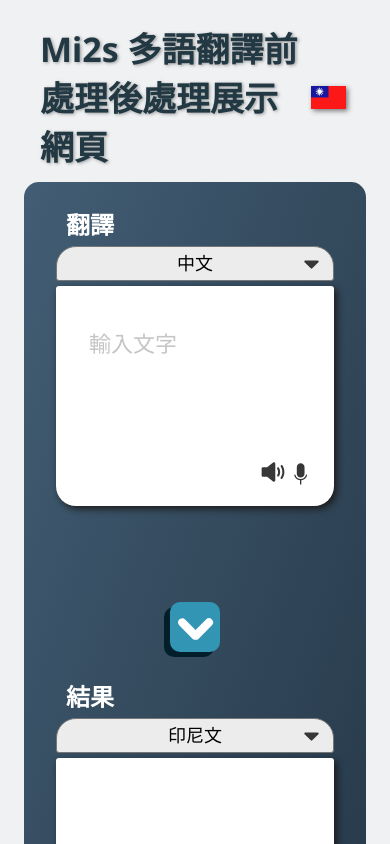
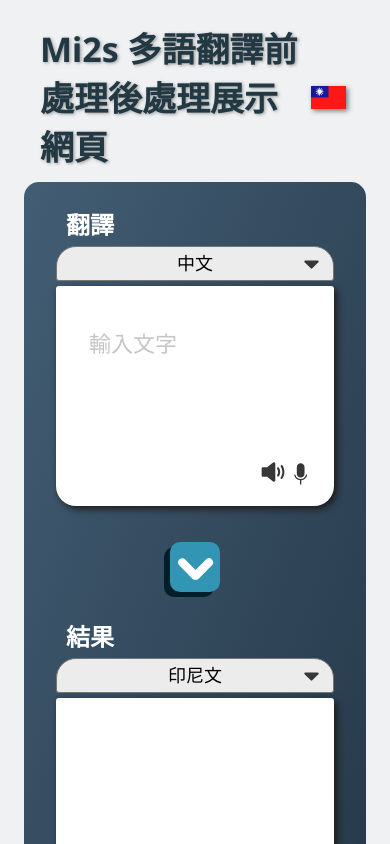
Before and after one commit to grtj1417/Translation_Website, a React (Vite) app: page / in a window 390 px wide. Shown: the top 844 px of the page. Built offline with nearby package versions, Linux system fonts and the light colour scheme.

Commit message:
[Modify]translate btn RWD

```diff
--- a/src/sass/style.scss
+++ b/src/sass/style.scss
@@ -620,6 +620,15 @@ select {
         display: none;
     }
 
+    .translation-btns {
+        grid-template-rows: 1fr !important;
+    }
+
+    .arrow {
+        grid-row: 1/2 !important;
+        margin-top: 20px;
+    }
+
     .result-area {
         width: 100%;
         flex: 1 1;
@@ -650,7 +659,6 @@ select {
     .detail-title {
         flex: 1 1 100%;
         font-size: 16px !important;
-        color: red;
     }
 }
 
```
